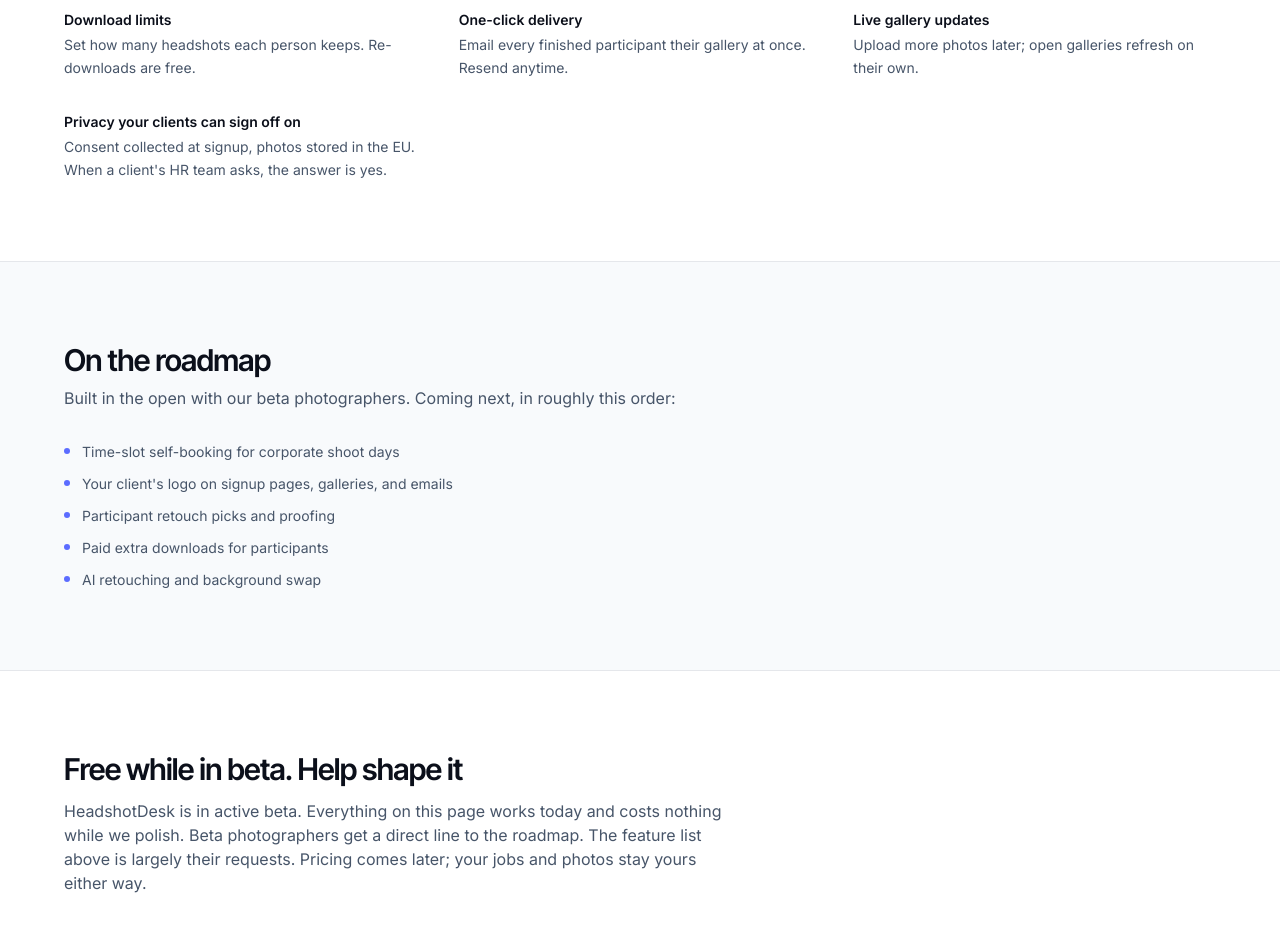
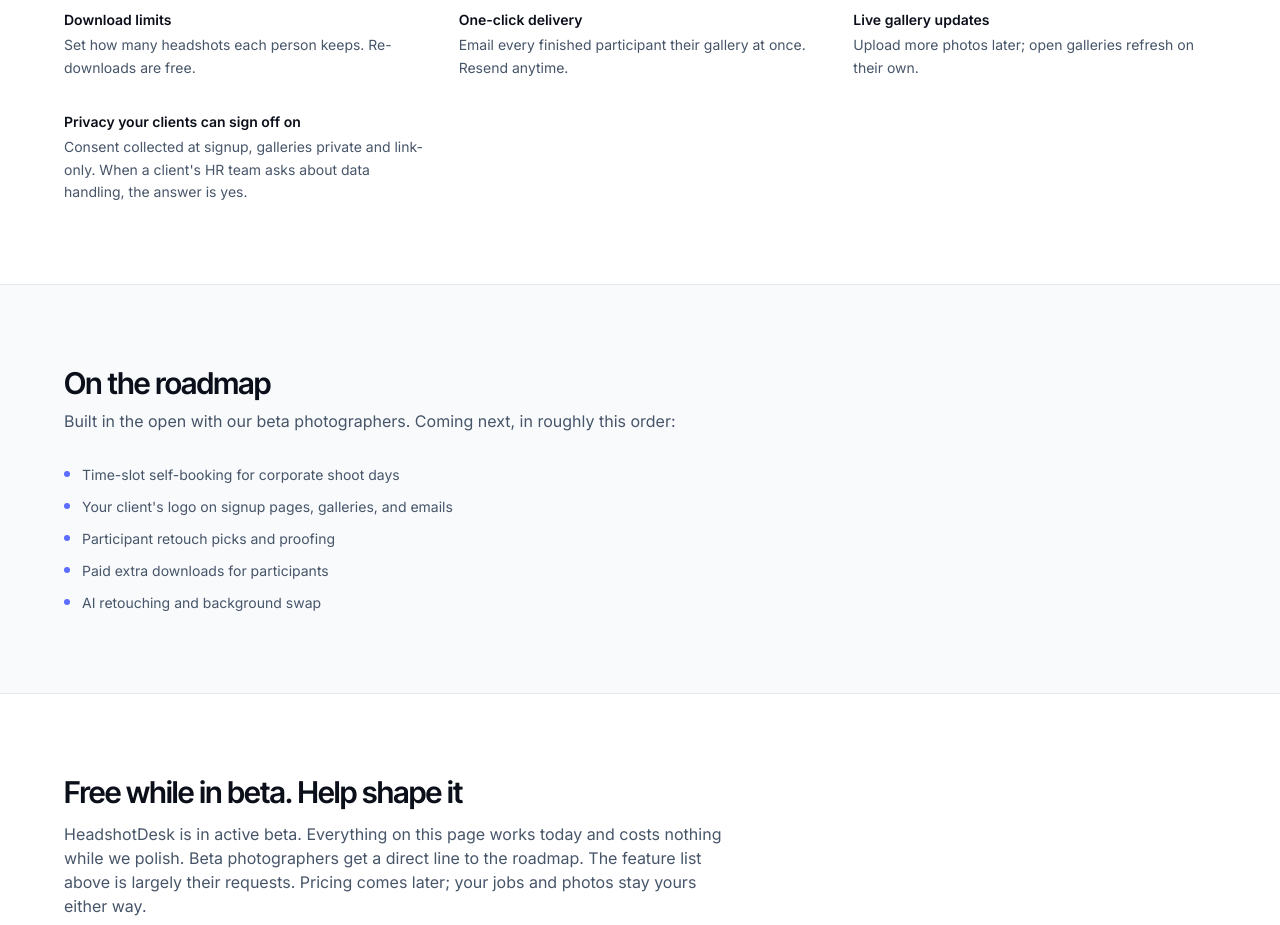
Before and after one commit to LingarajBB88/HeadshotDesk, a Next.js app in the folder frontend/: page / in a window 1280 px wide. Shown: the part 2420-3345 px from the top of the page. Built offline with nearby package versions, Linux system fonts and the light colour scheme.

Commit message:
Landing: drop EU mentions from marketing copy for US-first positioning
Feature card keeps the privacy benefit without geography; meta
description loses 'EU-hosted'. Privacy policy still names Frankfurt
since that page is factual disclosure, not marketing.

```diff
--- a/frontend/app/page.tsx
+++ b/frontend/app/page.tsx
@@ -18,7 +18,7 @@
 export const metadata = {
   title: "HeadshotDesk | Team headshot shoots, from signup to delivery",
   description:
-    "Run team and event headshot shoots without the admin: participant signup links, a shoot-day queue, automatic photo sorting, and private galleries delivered to every inbox. EU-hosted. Free during beta.",
+    "Run team and event headshot shoots without the admin: participant signup links, a shoot-day queue, automatic photo sorting, and private galleries delivered to every inbox. Free during beta.",
 };
 
 const STEPS: { title: string; body: string }[] = [
@@ -83,7 +83,7 @@
   },
   {
     title: "Privacy your clients can sign off on",
-    body: "Consent collected at signup, photos stored in the EU. When a client's HR team asks, the answer is yes.",
+    body: "Consent collected at signup, galleries private and link-only. When a client's HR team asks about data handling, the answer is yes.",
   },
 ];
 
```
